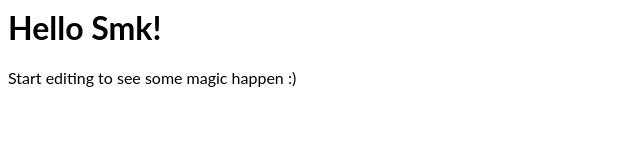
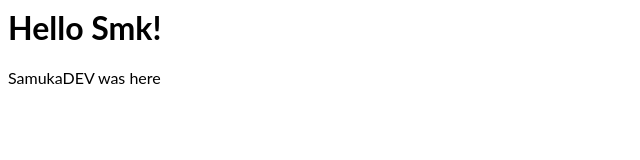
Before and after one commit to SamukaDEV/react-stackblitz, a React (Create React App) app: page / in a window 1280 px wide. Shown: the top 160 px of the page, without its empty margins (0-640 px from the left). Built offline with nearby package versions, Linux system fonts and the light colour scheme.

Commit message:
1 file modified

```diff
--- a/src/App.js
+++ b/src/App.js
@@ -5,7 +5,7 @@ export default function App() {
   return (
     <div>
       <h1>Hello Smk!</h1>
-      <p>Start editing to see some magic happen :)</p>
+      <p>SamukaDEV was here</p>
     </div>
   );
 }
```
